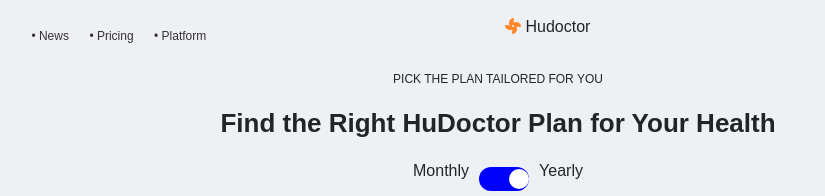
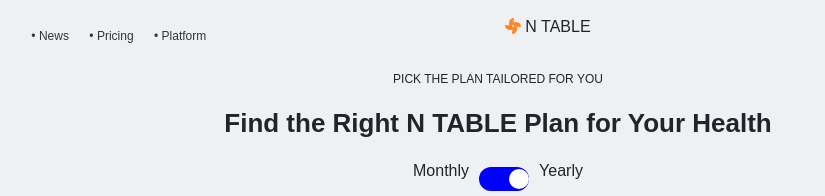
Before and after one commit to Manit-rex/N-HuDoctor, a plain HTML site: page index.html in a window 1280 px wide. Shown: the top 196 px of the page, 142-967 px from the left. Drawn offline with nearby package versions, Linux system fonts and the light colour scheme.

Commit message:
Update index.html

```diff
--- a/index.html
+++ b/index.html
@@ -17,7 +17,7 @@
                 <a href="#">&#x2022; Platform</a>
             </nav>
 
-            <p class="hudoctor"><span class="flower"><i class="fa-solid fa-fan"></i></span> Hudoctor</p>
+            <p class="hudoctor"><span class="flower"><i class="fa-solid fa-fan"></i></span> N TABLE</p>
 
             <button class="contact-btn">Contact Us</button>
         </header>
@@ -25,13 +25,13 @@
         <div class="mobileviewnav">
             <nav class="navbar bg-light fixed-top">
                 <div class="container-fluid">
-                  <a class="navbar-brand" href="#">HuDoctor</a>
+                  <a class="navbar-brand" href="#">N TABLE</a>
                   <button class="navbar-toggler" type="button" data-bs-toggle="offcanvas" data-bs-target="#offcanvasNavbar" aria-controls="offcanvasNavbar">
                     <span class="navbar-toggler-icon"></span>
                   </button>
                   <div class="offcanvas offcanvas-start" tabindex="-1" id="offcanvasNavbar" aria-labelledby="offcanvasNavbarLabel">
                     <div class="offcanvas-header">
-                      <h5 class="offcanvas-title" id="offcanvasNavbarLabel">HuDoctor</h5>
+                      <h5 class="offcanvas-title" id="offcanvasNavbarLabel">N TABLE</h5>
                       <button type="button" class="btn-close" data-bs-dismiss="offcanvas" aria-label="Close"></button>
                     </div>
                     <div class="offcanvas-body">
@@ -60,7 +60,7 @@
 
         <div class="pricing">
             <p class="pick">PICK THE PLAN TAILORED FOR YOU</p>
-            <p class="find">Find the Right HuDoctor Plan for Your Health</p>
+            <p class="find">Find the Right N TABLE Plan for Your Health</p>
 
             <div class="main">
                 <p>Monthly</p>
@@ -175,14 +175,13 @@
             </div>
             <div class="footer-section-1">
                 <p style="font-size: 18px; font-weight: bold;">Address</p>
-                <p>475 Cherry Dr, Troy, Michigan 48083</p>
-                <p>United States ((248) 823-3200)</p>
+                <p>KOVILPATTI.</p>
             </div>
 
         </div>
         <hr class="linebyline">
         <div class="footer-bottom">
-            <p>© 2024 Copyright By Sansbro - Hudoctor</p>
+            <p>© 2025 Copyright N TABLE</p>
 
             <p class="hudoctor"><span class="flower"><i class="fa-solid fa-fan"></i></span> Hudoctor</p>
 
```
